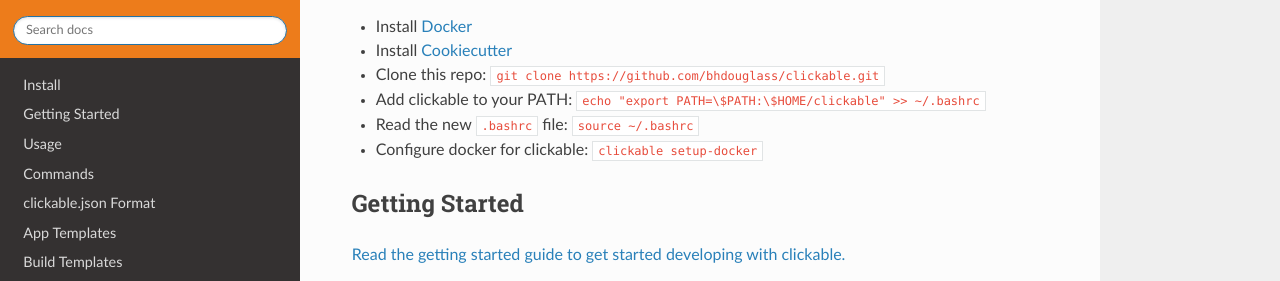
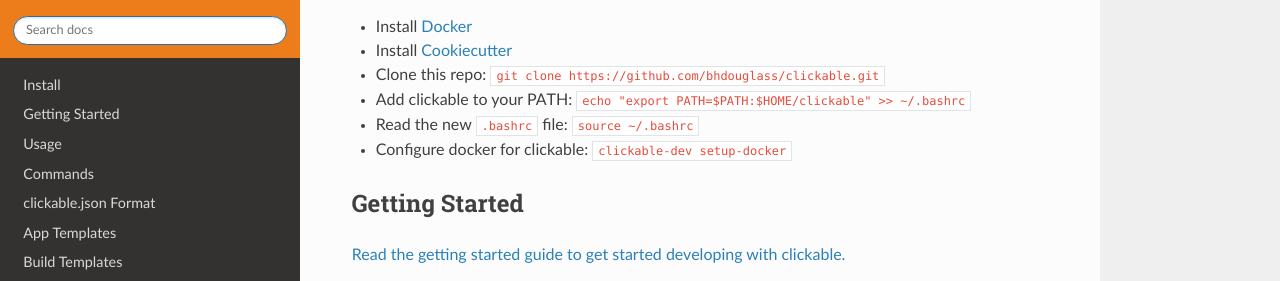
Before and after one commit to bhdouglass/clickable, a Sphinx documentation site: the page built from docs/index.rst, in a window 1280 px wide and 900 px high, scrolled down 714 px. Shown: the part 212-493 px from the top of the window. Built offline with Sphinx 7.4.7 and the Read the Docs theme 2.0.0, drawn with Linux system fonts in a browser that asks for light colours.

Commit message:
Remove backslashes and update git install instructions

```diff
--- a/docs/index.rst
+++ b/docs/index.rst
@@ -45,9 +45,9 @@
 * Install `Docker <https://www.docker.com>`__
 * Install `Cookiecutter <https://cookiecutter.readthedocs.io/en/latest/installation.html#install-cookiecutter>`__
 * Clone this repo: ``git clone https://github.com/bhdouglass/clickable.git``
-* Add clickable to your PATH: ``echo "export PATH=\$PATH:\$HOME/clickable" >> ~/.bashrc``
+* Add clickable to your PATH: ``echo "export PATH=$PATH:$HOME/clickable" >> ~/.bashrc``
 * Read the new ``.bashrc`` file: ``source ~/.bashrc``
-* Configure docker for clickable: ``clickable setup-docker``
+* Configure docker for clickable: ``clickable-dev setup-docker``
 
 Getting Started
 ---------------
--- a/docs/install.rst
+++ b/docs/install.rst
@@ -23,6 +23,6 @@
 * Install `Docker <https://www.docker.com>`__
 * Install `Cookiecutter <https://cookiecutter.readthedocs.io/en/latest/installation.html#install-cookiecutter>`__
 * Clone this repo: ``git clone https://github.com/bhdouglass/clickable.git``
-* Add clickable to your PATH: ``echo "export PATH=\$PATH:\$HOME/clickable" >> ~/.bashrc``
+* Add clickable to your PATH: ``echo "export PATH=$PATH:$HOME/clickable" >> ~/.bashrc``
 * Read the new ``.bashrc`` file: ``source ~/.bashrc``
-* Configure docker for clickable: ``clickable setup-docker``
+* Configure docker for clickable: ``clickable-dev setup-docker``
```
